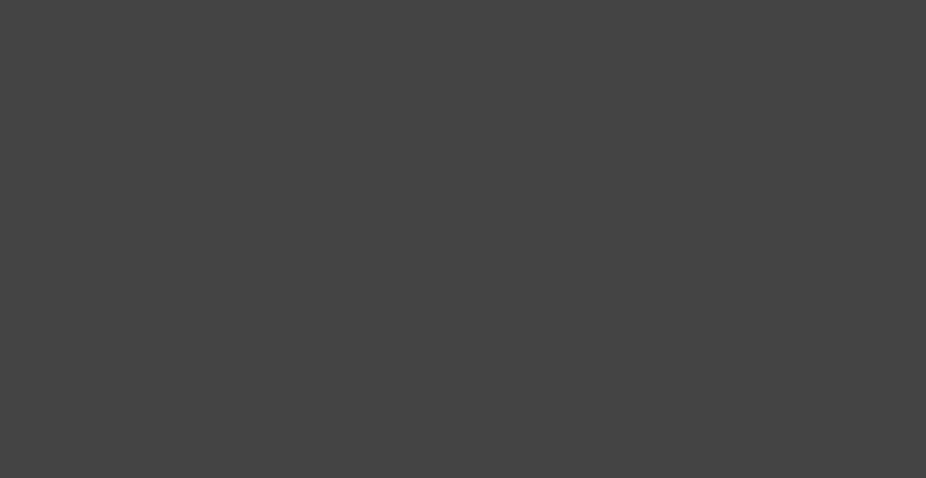
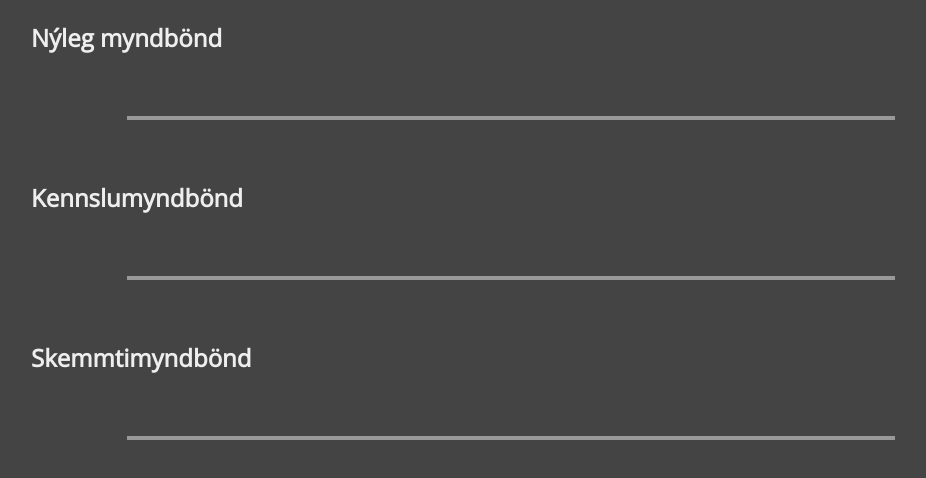
Before and after one commit to sindrigudmunds/stort2, a website: page gogn/index.html in a window 1280 px wide. Shown: the whole page, without its empty margins (129-1055 px from the left). Drawn offline with nearby package versions, Linux system fonts and the light colour scheme.

Commit message:
Virkni í scripts til að búa til flokka

```diff
--- a/gogn/index.html
+++ b/gogn/index.html
@@ -7,6 +7,7 @@
     <link rel="stylesheet" href="styles.css">
   </head>
   <body>
-    <!--<script src="scripts.js"></script>-->
+
+    <script src="script.js"></script>
   </body>
 </html>
--- a/gogn/script.js
+++ b/gogn/script.js
@@ -0,0 +1,72 @@
+//var JSON_URL = '/videos.json';
+
+document.addEventListener('DOMContentLoaded', function () {
+  console.log('DOMContentLoaded');
+  pullData();
+});
+
+function createSite(){
+  var data = pullData();
+  console.log(data);
+
+}
+
+function createVideoElement(id, title, created, duration, poster, video) {
+  console.log(id);
+
+}
+
+function createPartition() {
+  var partition = document.createElement("div");
+  partition.classList.add("partition");
+  document.body.appendChild(partition);
+}
+
+function createCategory(title) {
+
+  //console.log("Kominn í createCategory");
+  var category = document.createElement("div");
+  var categoryHeading = document.createElement("h2");
+  categoryHeading.appendChild(document.createTextNode(title));
+  categoryHeading.classList.add("category__heading");
+  category.appendChild(categoryHeading);
+  category.classList.add("category");
+  document.body.appendChild(category);
+  /*
+  * Smíðar container (div class="category")
+  * smíðar titil og appendar sem firstChild (h2 class ="category__heading")
+  * kallar á createVideoElement fyrir hvert stak í videos[]
+  * appendar hvert element í röð og loks býr til tómt partition element ()
+  * og appendar aftast (div class="partition")
+  */
+}
+function pullData() {
+  var request = new XMLHttpRequest();
+   request.open("GET", "videos.json", true);
+   request.send();
+   request.onreadystatechange = function() {
+      if (this.readyState == 4 && this.status == 200) {
+         //console.log(request.responseText);
+          var response = JSON.parse(request.responseText);
+          //console.log(response.videos[1]);
+          for (var i = 0; i < response.categories.length; i++) {
+            createCategory(response.categories[i].title);
+            for (var j = 0; j < response.categories[i].videos.length; j++) {
+              for (var k = 0; k < response.videos.length; k++) {
+                if (response.categories[i].videos[j] === response.videos[k].id) {
+                  var v = response.videos[k];
+                  createVideoElement(v.id, v.title, v.created, v.duration,v.poster,v.video);
+                }
+              }
+            }
+            createPartition();
+          }
+
+
+          //createCategory(response.categories[0].title);
+          //document.getElementById("1").innerHTML = "<h1>Partí</h1>";
+      }
+    };
+   //onsole.log(response);
+   //return response;
+ }
```
Also changed, not shown: gogn/elements.html (+1 -2 lines), gogn/script-compiled.js (+71 -1 lines), 1 other file.
